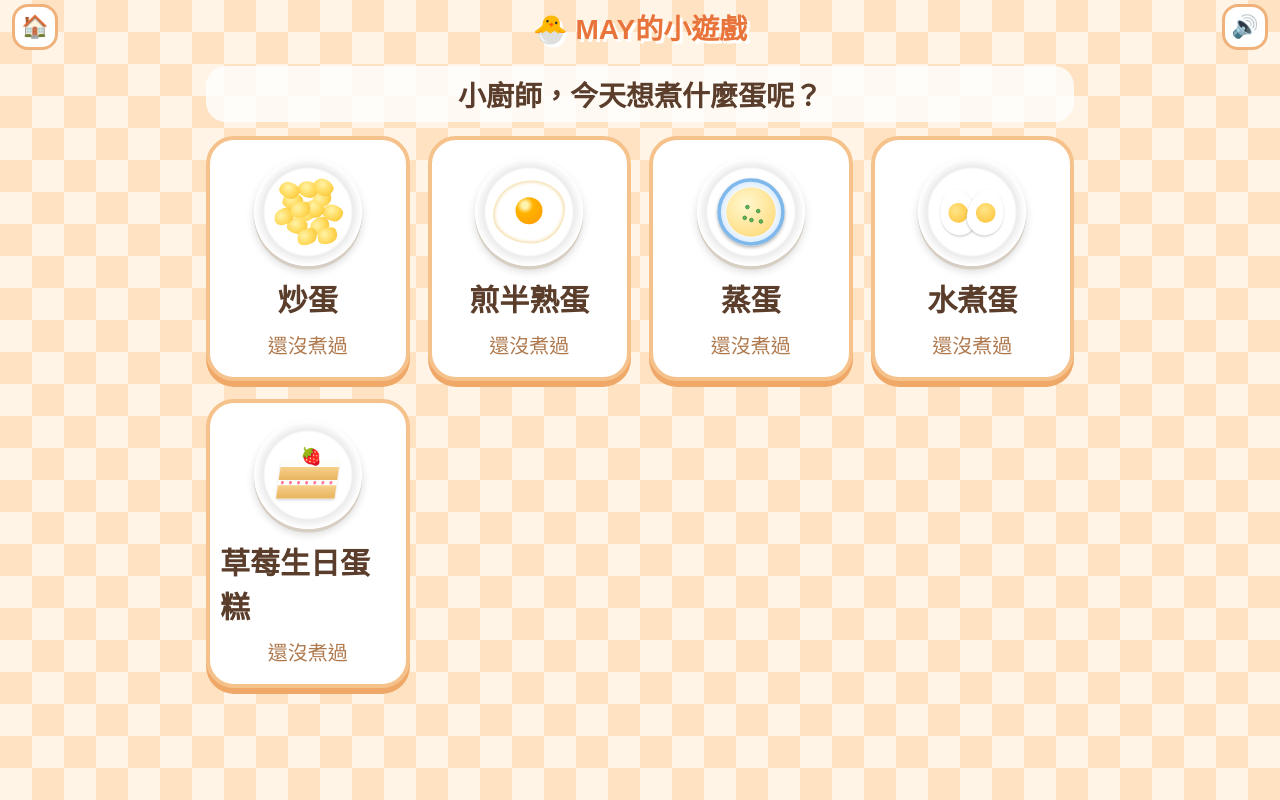
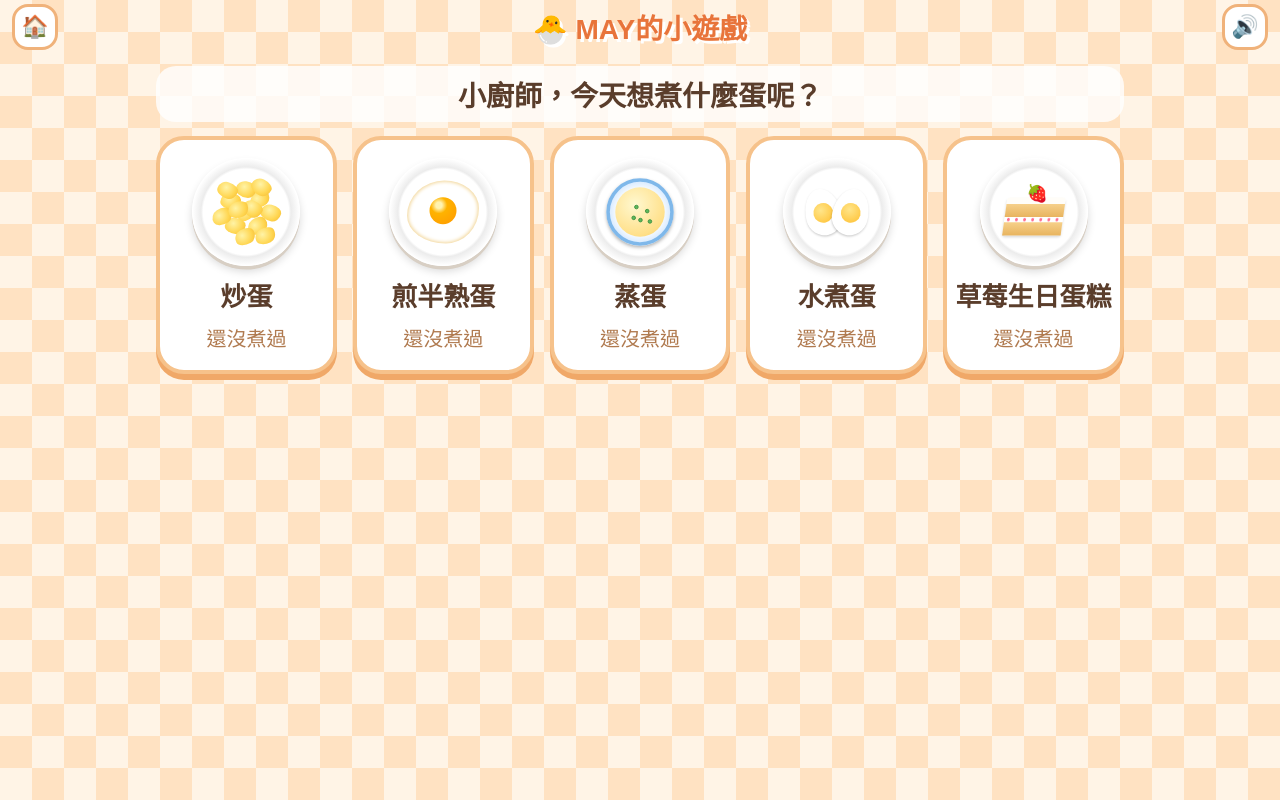
Before and after one commit to ccc99188-oss/egg-kitchen, a plain HTML site: page index.html in a window 1280 px wide. Drawn offline with Linux system fonts and the light colour scheme.

Commit message:
菜單五道菜排成一排，矮螢幕也看得到蛋糕
Co-Authored-By: Claude Opus 5.5 <noreply@anthropic.com>

```diff
--- a/index.html
+++ b/index.html
@@ -14,8 +14,9 @@ h1{margin:0;font-size:36px;color:#e8743b;text-shadow:3px 3px 0 #fff}
 .screen{display:none;padding:6px 16px 30px;max-width:900px;margin:0 auto}
 .screen.on{display:block}
 .hello{text-align:center;font-size:28px;font-weight:bold;margin:6px 0 14px;background:#fffc;border-radius:20px;padding:8px}
-.menu{display:grid;grid-template-columns:repeat(auto-fit,minmax(190px,1fr));gap:18px}
-.card{background:#fff;border:4px solid #f6c28b;border-radius:28px;padding:18px 10px;display:flex;flex-direction:column;align-items:center;gap:10px;cursor:pointer;font-size:30px;font-weight:bold;box-shadow:0 6px 0 #f0a868;transition:transform .1s}
+.menu{display:grid;grid-template-columns:repeat(auto-fit,minmax(160px,1fr));gap:16px}
+#menu{max-width:1000px}
+.card{background:#fff;border:4px solid #f6c28b;border-radius:28px;padding:18px 10px;display:flex;flex-direction:column;align-items:center;gap:10px;cursor:pointer;font-size:26px;font-weight:bold;box-shadow:0 6px 0 #f0a868;white-space:nowrap;transition:transform .1s}
 .card:hover{transform:translateY(-3px)}
 .card:active{transform:translateY(4px);box-shadow:0 2px 0 #f0a868}
 .card .best{font-size:20px;color:#b07a4f;font-weight:normal;min-height:26px}
```
